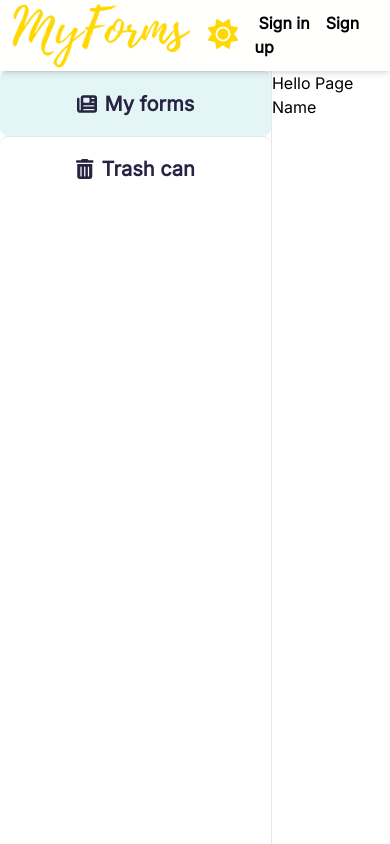
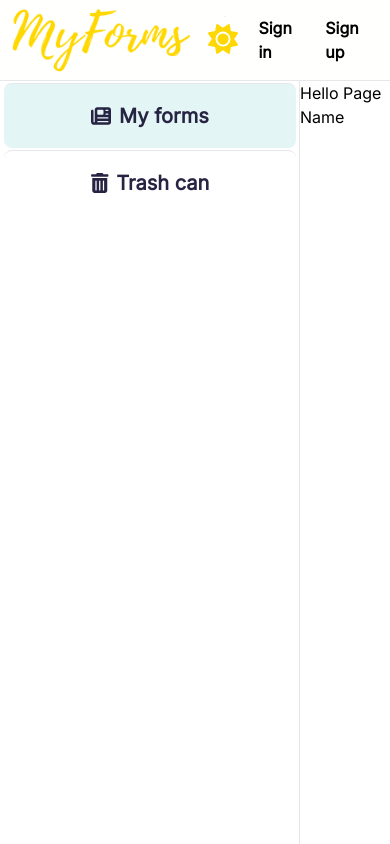
Before and after one commit to dang252/myForms, a Next.js app in the folder myforms/: page /dashboard/forms in a window 390 px wide. Shown: the top 844 px of the page. Built offline with nearby package versions, Linux system fonts and the light colour scheme.

Commit message:
fix responsive for sign up page, change in sidebar

```diff
--- a/myforms/src/app/components/SignInForm.tsx
+++ b/myforms/src/app/components/SignInForm.tsx
@@ -52,7 +52,7 @@ export default function SignInForm() {
                 </div>
                 <div className="mt-2">
                     <p className=" before:content-['-'] after:content-['-'] text-center ">or</p>
-                    <div className="flex items-center justify-center gap-3 text-4xl">
+                    <div className="flex flex-wrap items-center justify-center gap-3 text-4xl">
                         <div className=" cursor-pointer rounded-md bg-blue-700 text-light-bg flex items-center overflow-hidden w-[35px] transition-all duration-500 hover:w-[165px] h-[35px] p-[2px] ">
                             <FontAwesomeIcon icon={faSquareFacebook} />
                             <div className="text-xs whitespace-nowrap p-1">Sign in with Facebook</div>
--- a/myforms/src/app/components/SignUpForm.tsx
+++ b/myforms/src/app/components/SignUpForm.tsx
@@ -11,12 +11,12 @@ import { regexEmail, regexPassword, regexTel } from "../regex";
 
 function ContinueHandle() {
     const form = document.getElementById('sign-up-form')
-    form?.classList.add('translate-x-[-376px]')
+    form?.classList.add('translate-x-[-50%]')
 }
 
 function GobackHandle() {
     const form = document.getElementById('sign-up-form')
-    form?.classList.remove('translate-x-[-376px]')
+    form?.classList.remove('translate-x-[-50%]')
 }
 
 export default function SignUpForm() {
@@ -60,8 +60,8 @@ export default function SignUpForm() {
         <div className=" w-[400px] h-[600px] bg-light-bg text-light-p  dark:bg-dark-bg dark:text-dark-p rounded-lg p-4 flex flex-col flex-wrap overflow-hidden relative">
             <Logo />
             <h1 className="text-light-text dark:text-dark-text font-bold text-xl  px-4">Sign up</h1>
-            <form id='sign-up-form' className="px-4 h-[468px] flex transition-translate duration-500" onSubmit={(e) => { handleOnSubmit(e) }}>
-                <div className="w-[336px] flex flex-col">
+            <form id='sign-up-form' className=" w-[200%] h-[468px] inline-flex transition-translate duration-500" onSubmit={(e) => { handleOnSubmit(e) }}>
+                <div className="w-1/2 flex flex-col px-4">
                     <div className="mt-2">
                         <label htmlFor="email-input">Email:</label>
                         <input
@@ -104,7 +104,7 @@ export default function SignUpForm() {
                     </div>
                     <div className="mt-auto">
                         <p className=" before:content-['-'] after:content-['-'] text-center ">or</p>
-                        <div className="flex items-center justify-center gap-3 text-4xl">
+                        <div className="flex flex-wrap items-center justify-center gap-3 text-4xl">
                             <div className=" cursor-pointer rounded-md bg-blue-700 text-light-bg flex items-center overflow-hidden w-[35px] transition-all duration-500 hover:w-[165px] h-[35px] p-[2px] ">
                                 <FontAwesomeIcon icon={faSquareFacebook} />
                                 <div className="text-xs whitespace-nowrap p-1">Sign in with Facebook</div>
@@ -137,7 +137,7 @@ export default function SignUpForm() {
                         </div>
                     </div>
                 </div>
-                <div className="w-[336px] ml-10 flex flex-col">
+                <div className="w-1/2 px-4 right-0 flex flex-col">
                     <div className="mt-2">
                         <label htmlFor="un-input">Username:</label>
                         <input
--- a/myforms/src/app/components/dashboard-sidebar.tsx
+++ b/myforms/src/app/components/dashboard-sidebar.tsx
@@ -11,17 +11,17 @@ export default function DBSideBar() {
         <div className="h-full w-[300px] dark:border-r-gray-600 border-r-gray-200 border-r-[1px] flex flex-col text-xl text-light-text dark:text-dark-text font-bold">
             <Link
                 href={'/dashboard/forms'}
-                className={(pathname === '/dashboard/forms' ? `bg-light-sec dark:bg-dark-sec` : ``) + `w-full h-12 px-4 py-8 hover:bg-light-sec dark:hover:bg-dark-sec
+                className={(pathname === '/dashboard/forms' ? `bg-light-sec dark:bg-dark-sec` : ``) + ` w-[292px] mx-1 mt-0.5 h-12 px-4 py-8 hover:bg-light-sec dark:hover:bg-dark-sec
                 flex items-center justify-center dark:border-t-gray-600 border-t-gray-200 border-t-[1px] rounded-lg
-                transition-all hover:shadow-md hover:w-[292px] hover:m-1 `}
+                transition-all hover:shadow-md hover:m-0 hover:h-16 hover:z-10`}
             >
                 <FontAwesomeIcon icon={faNewspaper} />
                 <span className="ml-2">My forms</span>
             </Link>
             <Link href={'/dashboard/trashcan'}
-                className={(pathname === '/dashboard/trashcan' ? `bg-light-sec dark:bg-dark-sec` : ``) + `w-full h-12 px-4 py-8 hover:bg-light-sec dark:hover:bg-dark-sec
+                className={(pathname === '/dashboard/trashcan' ? `bg-light-sec dark:bg-dark-sec` : ``) + ` w-[292px] mx-1 mt-0.5 h-12 px-4 py-8 hover:bg-light-sec dark:hover:bg-dark-sec
                 flex items-center justify-center dark:border-t-gray-600 border-t-gray-200 border-t-[1px] rounded-lg
-                transition-all hover:shadow-md hover:w-[292px] hover:m-1`}
+                transition-all hover:shadow-md hover:m-0 hover:h-16 hover:z-10`}
             >
                 <FontAwesomeIcon icon={faTrashCan} />
                 <span className="ml-2">Trash can</span>
--- a/myforms/src/app/components/navbar.tsx
+++ b/myforms/src/app/components/navbar.tsx
@@ -5,10 +5,32 @@ import Logo from "./logo"
 import { FontAwesomeIcon } from "@fortawesome/react-fontawesome"
 import { faUser } from "@fortawesome/free-solid-svg-icons"
 import ThemeBtn from "./themeBtn"
+import { useEffect } from 'react'
 
 export default function Navbar() {
+
+    useEffect(() => {
+        var nav = document.getElementById('navbar')
+        function scrollHandle() {
+            if (window.scrollY > 10) {
+                nav?.classList.add("shadow-lg")
+                nav?.classList.remove('border-b-[1px]')
+            }
+            else {
+                nav?.classList.remove('shadow-lg')
+                nav?.classList.add('border-b-[1px]')
+            }
+        }
+
+        window.addEventListener('scroll', scrollHandle);
+
+        return () => {
+            window.removeEventListener('scroll', scrollHandle);
+        };
+    }, []);
+
     return (
-        <div className="fixed top-0 shadow-md w-full z-10 flex items-center bg-light-bg dark:bg-dark-bg text-ligt-text dark:text-dark-text">
+        <div id="navbar" className=" border-b-[1px] border-gray-200 dark:border-gray-600 sticky top-0 w-full z-10 flex items-center bg-light-bg dark:bg-dark-bg text-ligt-text dark:text-dark-text">
             <Link href={"/"} className="w-fit block">
                 <Logo />
             </Link>
@@ -18,9 +40,9 @@ export default function Navbar() {
             {/* <Link href={"/"} className="rounded-full shadow-md w-12 h-12 flex justify-center items-center hover:bg-light-sec dark:hover:bg-dark-sec" >
                 <FontAwesomeIcon icon={faUser} className="h-6 w-6 text-2xl " />
             </Link> */}
-            <div className=" mr-1">
-                <Link href={'/sign-in'} className="hover:bg-light-sec dark:hover:bg-dark-sec rounded-md py-4 px-1 font-bold">Sign in</Link>
-                <Link href={'/sign-up'} className="hover:bg-light-sec dark:hover:bg-dark-sec rounded-md py-4 px-1 font-bold ml-2">Sign up</Link>
+            <div className=" mr-1 flex">
+                <Link href={'/sign-in'} className="hover:bg-light-sec dark:hover:bg-dark-sec rounded-md py-4 px-1 font-bold mr-2">Sign in</Link>
+                <Link href={'/sign-up'} className="hover:bg-light-sec dark:hover:bg-dark-sec rounded-md py-4 px-1 font-bold">Sign up</Link>
             </div>
         </div>
     )
--- a/myforms/src/app/dashboard/layout.tsx
+++ b/myforms/src/app/dashboard/layout.tsx
@@ -11,7 +11,7 @@ export default function dashboard({
     children: React.ReactNode;
 }) {
     return (
-        <div className="h-screen flex mt-[71px]">
+        <div className="h-screen flex">
             <DBSideBar />
             {children}
         </div>
--- a/myforms/src/app/sign-in/page.tsx
+++ b/myforms/src/app/sign-in/page.tsx
@@ -6,7 +6,7 @@ export const metadata = {
 
 export default function SignIn() {
     return (
-        <div className="flex justify-center items-center min-h-screen p-8 mt-[71px] bg-[url('/bg-light.jpg')] dark:bg-[url('/bg-dark.jpg')] bg-cover shadow-lg relative">
+        <div className="flex justify-center items-center min-h-screen p-8 bg-[url('/bg-light.jpg')] dark:bg-[url('/bg-dark.jpg')] bg-cover shadow-lg relative">
             <SignInForm />
         </div>
     );
--- a/myforms/src/app/sign-up/page.tsx
+++ b/myforms/src/app/sign-up/page.tsx
@@ -6,7 +6,7 @@ export const metadata = {
 
 export default function SignUp() {
     return (
-        <div className="flex justify-center items-center min-h-screen p-8 mt-[71px] bg-[url('/bg-light-2.jpg')] dark:bg-[url('/bg-dark-2.jpg')] bg-cover shadow-lg relative">
+        <div className="flex justify-center items-center min-h-screen p-8 bg-[url('/bg-light-2.jpg')] dark:bg-[url('/bg-dark-2.jpg')] bg-cover shadow-lg relative">
             <SignUpForm />
         </div>
     );
```
